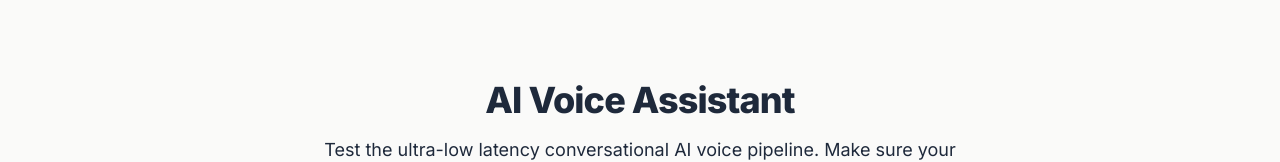
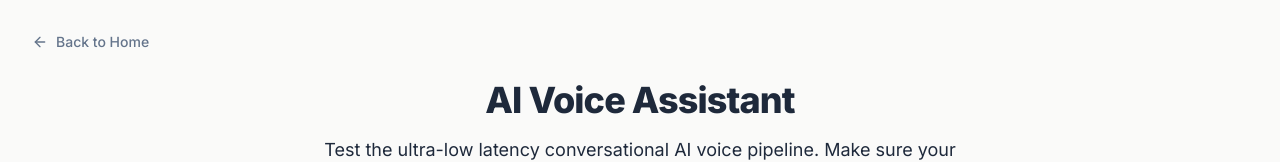
Before and after one commit to Ahtisham992/Ladeway, a Next.js app in the folder apps/web/: page /voice/1 in a window 1280 px wide. Shown: the top 162 px of the page. Built offline with nearby package versions, Linux system fonts and the light colour scheme.

Commit message:
feat(ui): add visual back button to voice page

```diff
--- a/apps/web/app/voice/[configId]/page.tsx
+++ b/apps/web/app/voice/[configId]/page.tsx
@@ -1,26 +1,25 @@
 "use client"
 
 import * as React from "react"
-import { useParams } from "next/navigation"
+import { useParams, useRouter } from "next/navigation"
 import { VoiceWidget } from "@/components/voice/VoiceWidget"
 import { HelpWidget } from "@/components/ui/HelpWidget"
+import { ArrowLeft } from "lucide-react"
 
 export default function VoicePage() {
   const params = useParams()
+  const router = useRouter()
   const configId = params.configId as string
 
-  React.useEffect(() => {
-    window.history.pushState(null, '', window.location.href)
-    window.onpopstate = () => {
-      window.history.pushState(null, '', window.location.href)
-    }
-    return () => {
-      window.onpopstate = null
-    }
-  }, [])
-
   return (
-    <div className="min-h-screen w-full bg-background flex flex-col items-center p-8">
+    <div className="min-h-screen w-full bg-background flex flex-col items-center p-8 relative">
+      <button
+        onClick={() => router.push('/')}
+        className="absolute top-8 left-8 flex items-center text-sm font-medium text-secondary hover:text-primary transition-colors"
+      >
+        <ArrowLeft className="w-4 h-4 mr-2" />
+        Back to Home
+      </button>
       <div className="w-full max-w-4xl text-center mb-12 mt-12">
         <h1 className="text-4xl font-extrabold text-secondary-900 mb-4 tracking-tight">
           AI Voice Assistant
```
